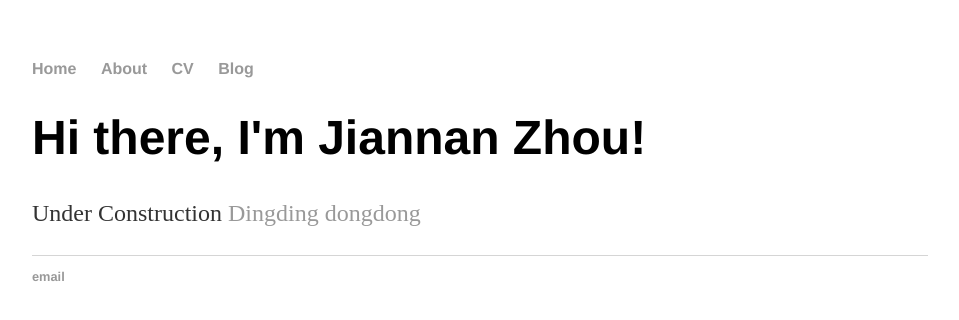
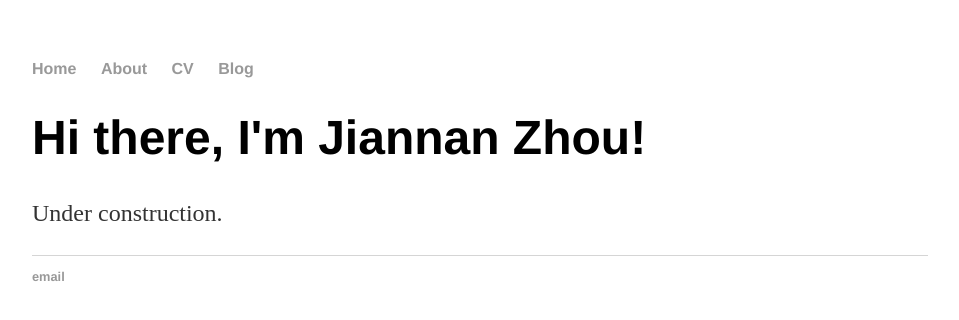
Before and after one commit to jiannanzhou/aky.github.io, a Jekyll site: the page built from index.html, in a window 1280 px wide. Shown: the top 320 px of the page, without its empty margins (160-1119 px from the left). Built offline with Jekyll 4.4.1, drawn with Linux system fonts in a browser that asks for light colours.

Commit message:
Update index.html

```diff
--- a/index.html
+++ b/index.html
@@ -1,30 +1,8 @@
-<!DOCTYPE html>
-<html>
-	<head>
-		<title>Jiannan Zhou</title>
-		<!-- link to main stylesheet -->
-		<link rel="stylesheet" type="text/css" href="/css/main.css">
-	</head>
-	<body>
-		<nav>
-    		<ul>
-        		<li><a href="/">Home</a></li>
-	        	<li><a href="/about">About</a></li>
-        		<li><a href="/cv">CV</a></li>
-        		<li><a href="/blog">Blog</a></li>
-    		</ul>
-		</nav>
-		<div class="container">
-    		<div class="blurb">
-        		<h1>Hi there, I'm Jiannan Zhou!</h1>
-				<p>Under Construction <a href="/about">Dingding dongdong</a></p>
-    		</div><!-- /.blurb -->
-		</div><!-- /.container -->
-		<footer>
-    		<ul>
-        		<li><a href="mailto:jiannanzhou@colorado.com">email</a></li>
-        		<!-- <li><a href="https://github.com/hankquinlan">github.com/hankquinlan</a></li> -->
-			</ul>
-		</footer>
-	</body>
-</html>
+---
+layout: default
+title: Jiannan Zhou
+---
+<div class="blurb">
+	<h1>Hi there, I'm Jiannan Zhou!</h1>
+	<p>Under construction.</p>
+</div><!-- /.blurb -->
```
